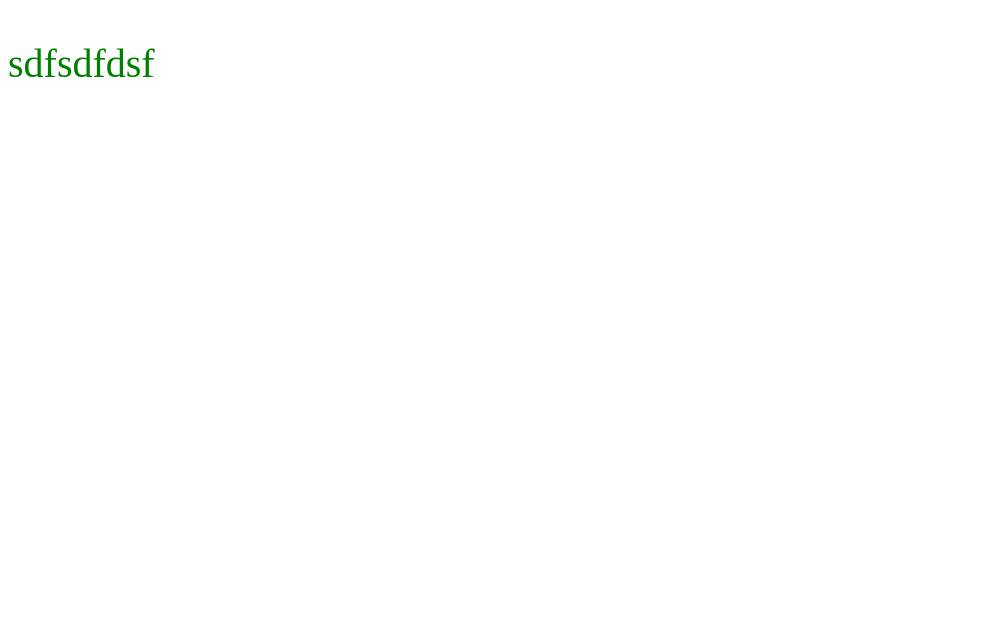
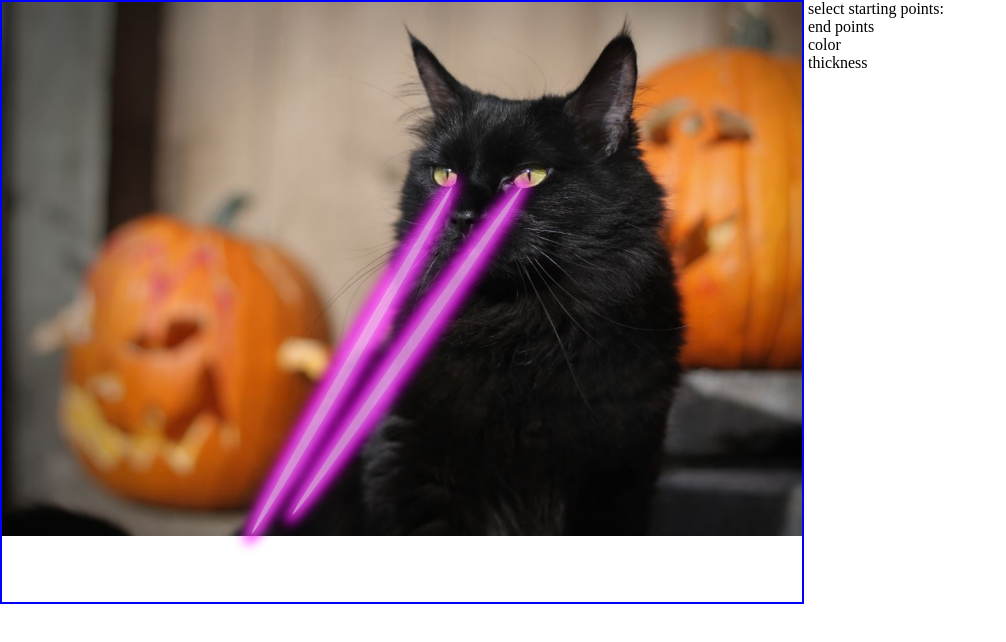
Before and after one commit to majkamajka/lazerify, a website built with webpack: page index.html in a window 1280 px wide. Shown: the whole page, without its empty margins (0-1006 px from the left). Built offline with nearby package versions, Linux system fonts and the light colour scheme.

Commit message:
photo and  lasers added

```diff
--- a/index.html
+++ b/index.html
@@ -5,8 +5,29 @@
     <title>lazerify</title>
   </head>
   <body>
-    <p>sdfsdfdsf</p>
+    <div id="image">
+      <div class="lazer one"></div>
+      <div class="lazer two"></div>
+    </div>
 
+    <div id="lazer-props">
+
+      <p>select starting points:</p>
+
+      <p>end points</p>
+
+      <p>color</p>
+
+      <p>thickness</p>
+
+
+
+    </div>
+
+
+
+
+  <script src="https://ajax.googleapis.com/ajax/libs/jquery/3.2.1/jquery.min.js"></script>
   <script src="js/out.js"></script>
   </body>
 </html>
--- a/js/app.js
+++ b/js/app.js
@@ -1 +1,21 @@
 import "../scss/style.scss";
+
+$(function() {
+
+  const imageDiv = $("#image");
+
+
+  const style = getComputedStyle(document.body);
+  let imgPath = style.getPropertyValue('--baseImg').replace("/'/", "");
+
+  console.log(imgPath);
+
+  $(imageDiv).css("backgroundImage", `url(${eval(imgPath)})`); // later, i'll think about how to get rid of eval
+  console.log(imageDiv);
+
+  // function handleUpdate() {
+  //   const suffix = this.dataset.sizing || '';
+  //   document.documentElement.style.setProperty(`--${this.name}`, this.value + suffix);
+  // }
+
+});
--- a/js/out.js
+++ b/js/out.js
@@ -73,6 +73,26 @@ Object.defineProperty(__webpack_exports__, "__esModule", { value: true });
 /* harmony import */ var __WEBPACK_IMPORTED_MODULE_0__scss_style_scss___default = __webpack_require__.n(__WEBPACK_IMPORTED_MODULE_0__scss_style_scss__);
 
 
+$(function() {
+
+  const imageDiv = $("#image");
+
+
+  const style = getComputedStyle(document.body);
+  let imgPath = style.getPropertyValue('--baseImg').replace("/'/", "");
+
+  console.log(imgPath);
+
+  $(imageDiv).css("backgroundImage", `url(${eval(imgPath)})`); // later, i'll think about how to get rid of eval
+  console.log(imageDiv);
+
+  // function handleUpdate() {
+  //   const suffix = this.dataset.sizing || '';
+  //   document.documentElement.style.setProperty(`--${this.name}`, this.value + suffix);
+  // }
+
+});
+
 
 /***/ }),
 /* 1 */
@@ -114,7 +134,7 @@ exports = module.exports = __webpack_require__(3)(undefined);
 
 
 // module
-exports.push([module.i, "p {\n  color: red;\n  font-size: 40px; }\n", ""]);
+exports.push([module.i, "* {\n  padding: 0;\n  margin: 0; }\n\n:root {\n  --baseImg: 'images/black-cat.jpg';\n  --size: 50px; }\n\n#image {\n  font-size: var(--size);\n  display: inline-block;\n  border: 2px solid blue;\n  height: 600px;\n  width: 800px;\n  background-repeat: no-repeat;\n  background-size: contain;\n  position: relative; }\n\n.lazer {\n  display: inline-block;\n  background-color: #ffa3ff;\n  height: 10px;\n  width: 400px;\n  position: absolute;\n  transform-origin: 0 50%;\n  border-radius: 100%;\n  box-shadow: 0 0 8px 4px #ff80ff, 0 0 12px 11px magenta;\n  opacity: 0.8; }\n  .lazer.one {\n    top: 180px;\n    left: 520px;\n    transform: rotate(125deg); }\n  .lazer.two {\n    top: 180px;\n    left: 450px;\n    transform: rotate(120deg); }\n\n#lazer-props {\n  display: inline-block;\n  vertical-align: top; }\n", ""]);
 
 // exports
 
--- a/scss/style.scss
+++ b/scss/style.scss
@@ -1,4 +1,52 @@
-p {
-  color: green;
-  font-size: 40px;
+* {
+  padding: 0;
+  margin: 0;
+  //border: 2px dotted magenta;
 }
+
+// variables:
+:root {
+  --baseImg: 'images/black-cat.jpg';
+  --size: 50px;
+}
+
+#image {
+  font-size: var(--size);
+  display: inline-block;
+  border: 2px solid blue;
+  height: 600px;
+  width: 800px;
+  background-repeat: no-repeat;
+  background-size: contain;
+  position: relative;
+}
+
+.lazer {
+  display: inline-block;
+  background-color: lighten(magenta, 32%);
+  height: 10px;
+  width: 400px;
+  position: absolute;
+  transform-origin: 0 50%;
+  border-radius: 100%;
+  box-shadow: 0 0 8px 4px lighten(magenta, 25%), 0 0 12px 11px magenta;
+  opacity: 0.8;
+
+  &.one {
+    top: 180px;
+    left: 520px;
+    transform: rotate(125deg);
+  }
+
+  &.two {
+    top: 180px;
+    left: 450px;
+    transform: rotate(120deg);
+  }
+}
+
+
+#lazer-props {
+  display: inline-block;
+  vertical-align: top;
+}
```
Also changed, not shown: images/black-cat.jpg (added).
